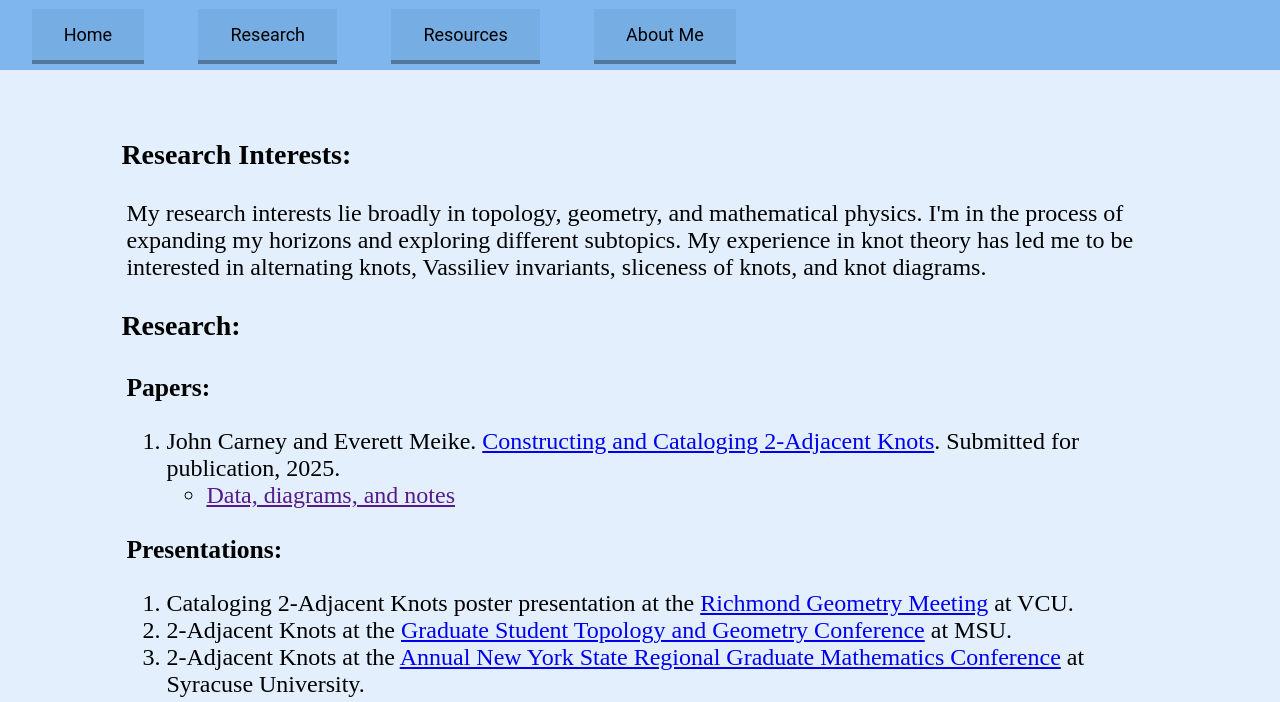
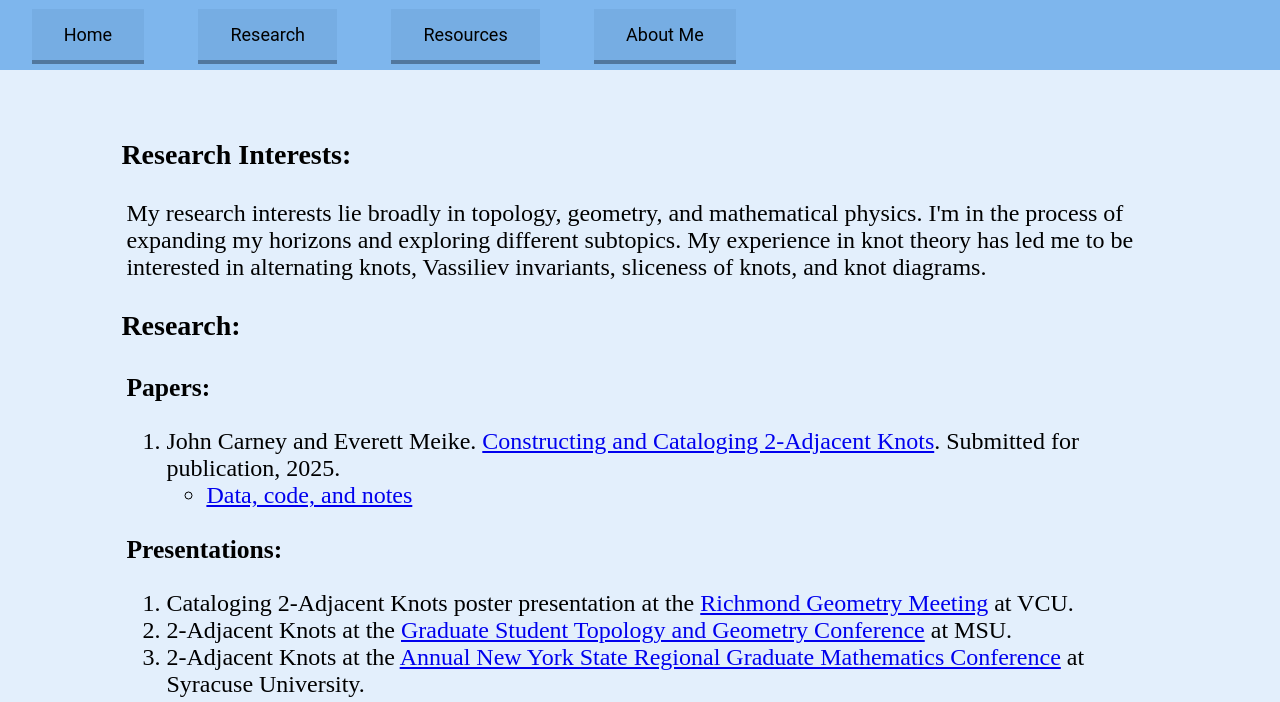
Before and after one commit to johnrcarney/johnrcarney.github.io, a plain HTML site: page research.html in a window 1280 px wide. Shown: the part 85-787 px from the top of the page. Drawn offline with Linux system fonts and the light colour scheme.

Commit message:
Update research.html

```diff
--- a/research.html
+++ b/research.html
@@ -35,7 +35,7 @@
 					<ol id="big-list-text">
 						<li> John Carney and Everett Meike. <a href="https://www.arxiv.org/pdf/2510.00291">Constructing and Cataloging 2-Adjacent Knots</a>. Submitted for publication, 2025. </li>
 						<ul>
-							<li> <a href="">Data, diagrams, and notes</a> </li>
+							<li> <a href="2adj.html">Data, code, and notes</a> </li>
 					</ol>
 				</p>
 				<h3> Presentations: </h3>
@@ -58,4 +58,5 @@
 
 		</div>
 	</body>
+
 </div>
```
